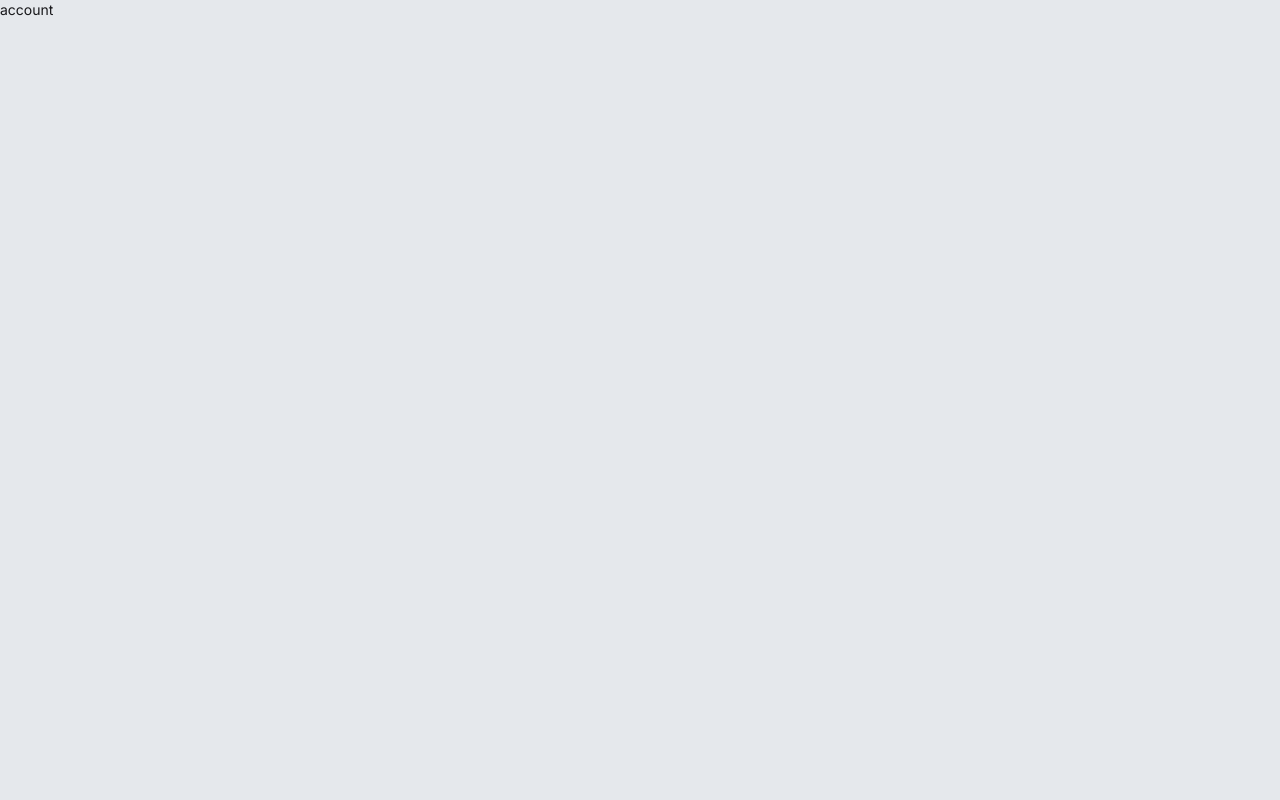
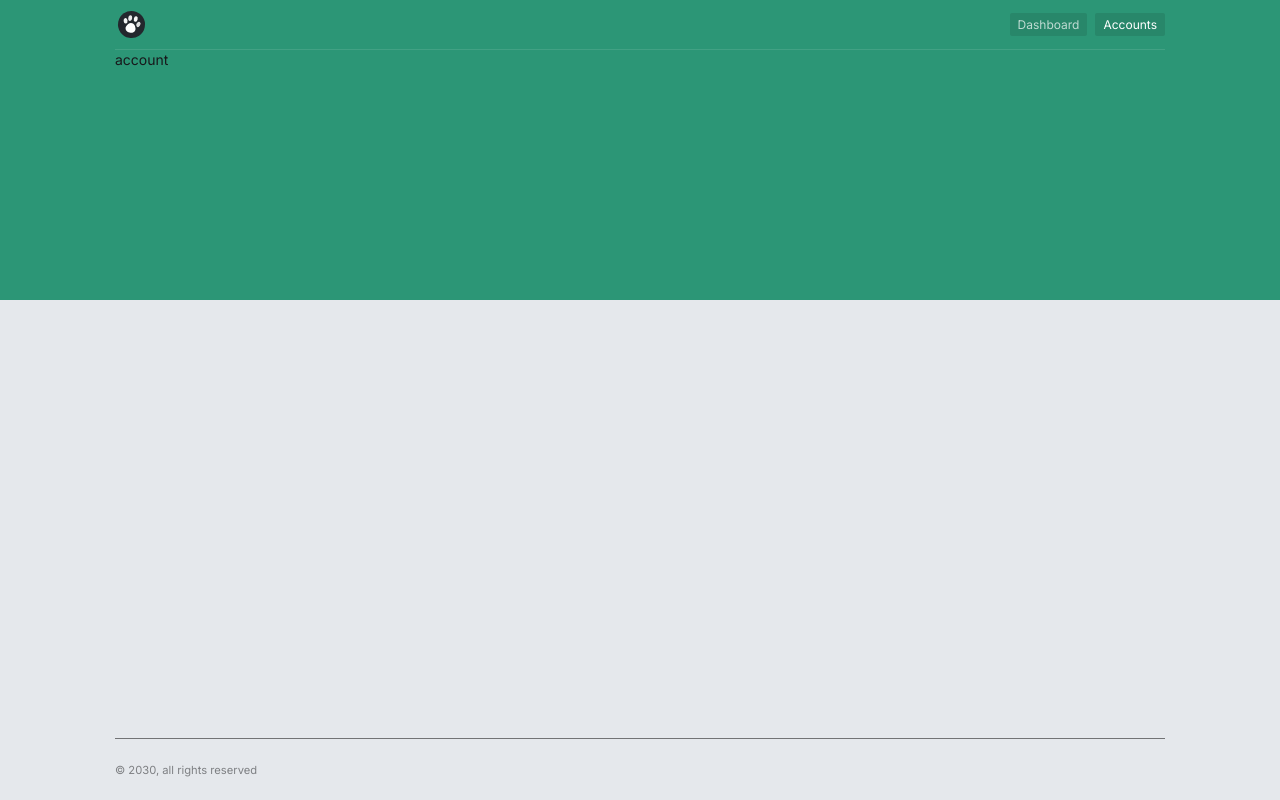
Before and after one commit to manishsaraan/HappyTails, a Next.js app: page /app/account in a window 1280 px wide. Built offline with nearby package versions, Linux system fonts and the light colour scheme.

Commit message:
create header and footer for authenticated pages

```diff
--- /dev/null
+++ b/src/app/(app)/app/layout.tsx
@@ -0,0 +1,16 @@
+import AppFooter from "@/components/app-footer";
+import AppHeader from "@/components/app-header";
+import BackgroundPattern from "@/components/background-pattern";
+
+export default function Layout({ children }: { children: React.ReactNode }) {
+  return (
+    <>
+      <BackgroundPattern />
+      <div className="max-w-[1050px] mx-auto flex flex-col min-h-screen">
+        <AppHeader />
+        {children}
+        <AppFooter />
+      </div>
+    </>
+  );
+}
--- /dev/null
+++ b/src/components/app-footer.tsx
@@ -0,0 +1,7 @@
+export default function AppFooter() {
+  return (
+    <footer className="border-t border-black/50 py-5 mt-auto">
+      <small className="opacity-50">&copy; 2030, all rights reserved</small>
+    </footer>
+  );
+}
--- /dev/null
+++ b/src/components/app-header.tsx
@@ -0,0 +1,46 @@
+"use client";
+
+import Link from "next/link";
+import Logo from "./logo";
+import { usePathname } from "next/navigation";
+import { cn } from "@/lib/utils";
+
+const routes = [
+  {
+    path: "/app/dashboard",
+    label: "Dashboard",
+  },
+  {
+    path: "/app/account",
+    label: "Accounts",
+  },
+];
+export default function AppHeader() {
+  const activePathName = usePathname();
+
+  return (
+    <header className="flex justify-between items-center border-b border-white/10 py-2">
+      <Logo />
+      <nav>
+        <ul className="flex gap-2 text-xs">
+          {routes.map((link) => (
+            <li key={link.path}>
+              <Link
+                className={cn(
+                  `text-white/70 bg-black/10 rounded-sm px-2 py-1
+                 hover:text-white focus:text-white transition`,
+                  {
+                    "bg-black/10 text-white": activePathName === link.path,
+                  }
+                )}
+                href={link.path}
+              >
+                {link.label}
+              </Link>
+            </li>
+          ))}
+        </ul>
+      </nav>
+    </header>
+  );
+}
--- /dev/null
+++ b/src/components/background-pattern.tsx
@@ -0,0 +1,3 @@
+export default function BackgroundPattern() {
+  return <div className="bg-[#2C9676] h-[300px] w-full absolute top-0 -z-10" />;
+}
```
